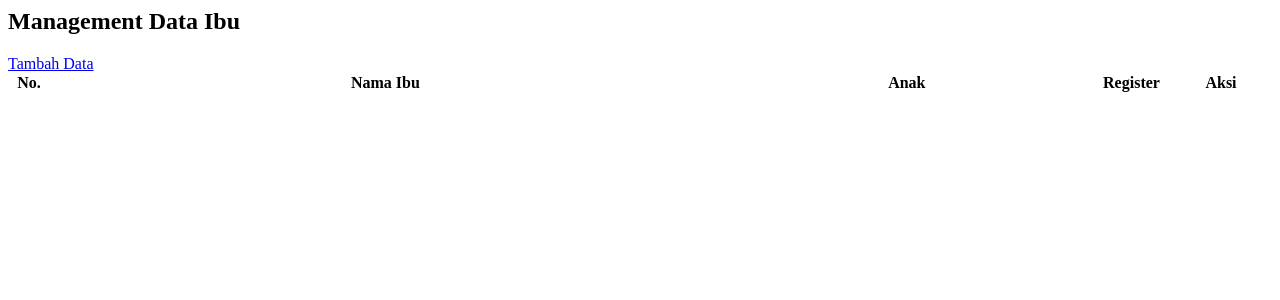
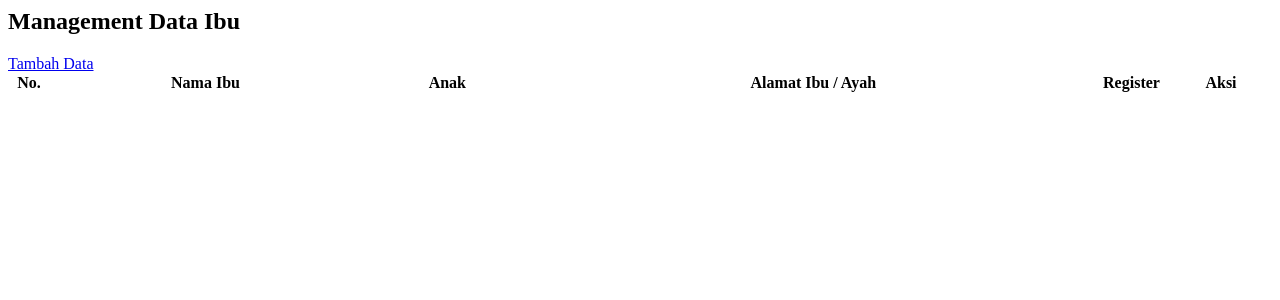
Before and after one commit to intan6706160132/bidansahabatku, a CodeIgniter app: the page made by application/views/Management/Data_ortu_view.php in a window 1280 px wide. Shown: the top 300 px of the page. Run offline with CodeIgniter, Linux system fonts and the light colour scheme; lists and menus that the app fills with data are empty.

Commit message:
Alamat Ortu di table Ortu

```diff
--- a/application/views/Management/Data_ortu_view.php
+++ b/application/views/Management/Data_ortu_view.php
@@ -73,6 +73,8 @@
 
                     <th style="text-align: center;">Anak</th>
 
+                    <th style="text-align: center;">Alamat Ibu / Ayah</th>
+
                     <th style="text-align: center; width:75px;">Register</th>
 
                     <th style="text-align: center; width:100px;">Aksi</th>
@@ -123,6 +125,10 @@
 
                     </td>
 
+                    <td>
+                        <?php echo $ortu['ALAMAT_IBU']." / ". $ortu['ALAMAT_AYAH'];?>
+                    </td>
+
                     <td style="text-align: center;">
 
                         <a href="<?php echo base_url('Management_controller/show_tambah_data_anak/'.$ortu['ID_ORANG_TUA'])?>" class="btn-table" title="Register Anak"><span class="fa fa-plus-square-o" aria-hidden="true"></span>
```
